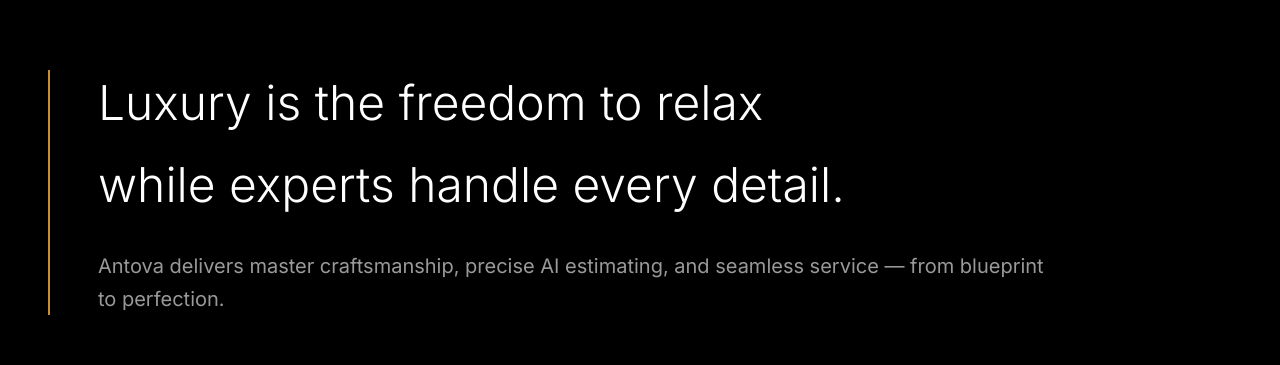
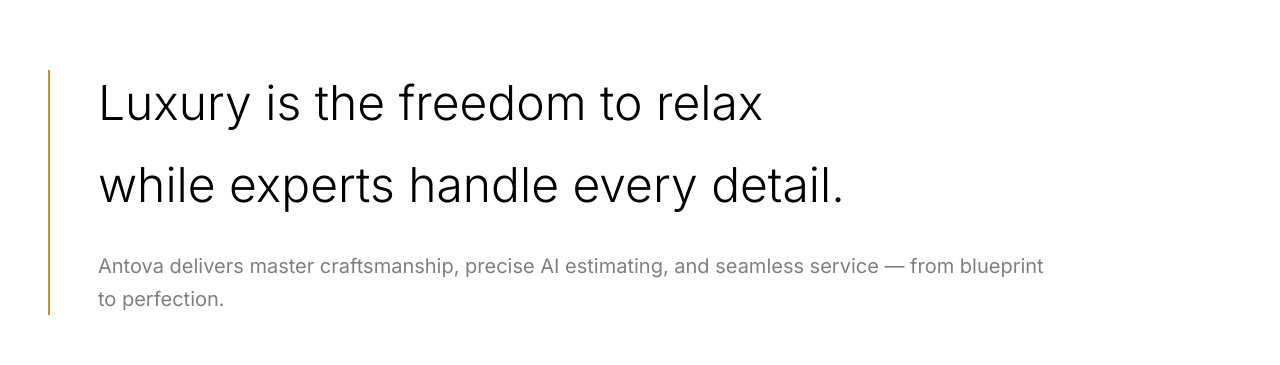
Before and after one commit to danjpm1/test6, a Next.js app: page / in a window 1280 px wide. Shown: the part 1770-2135 px from the top of the page. Built offline with nearby package versions, Linux system fonts and the light colour scheme.

Commit message:
Update page.tsx

```diff
--- a/app/page.tsx
+++ b/app/page.tsx
@@ -543,7 +543,6 @@
   const serviceCardsRef = useRef<HTMLElement>(null)
   const testimonialsRef = useRef<HTMLElement>(null)
 
-  const isServiceCardsVisible = useScrollThreshold(serviceCardsRef, SERVICE_CARDS_THRESHOLD)
   const isTestimonialsVisible = useScrollThreshold(testimonialsRef, TESTIMONIALS_THRESHOLD)
 
   useEffect(() => {
@@ -567,11 +566,10 @@
     return () => window.removeEventListener("scroll", handleScroll)
   }, [])
 
-  const topBgColor = isServiceCardsVisible ? "bg-white" : "bg-black"
   const bottomBgColor = isTestimonialsVisible ? "bg-black" : "bg-white"
 
   return (
-    <div className={`min-h-screen ${topBgColor} transition-colors duration-300 ease-in-out overflow-x-hidden`}>
+    <div className={`min-h-screen bg-white overflow-x-hidden`}>
       {/* Custom animations for scroll indicator */}
       <style jsx global>{`
         @keyframes scroll-wheel {
@@ -682,7 +680,7 @@
         <ScrollIndicator show={showSubtitleAndButtons} />
       </section>
 
-      <section className="py-20 lg:py-28 bg-black">
+      <section className="py-20 lg:py-28 bg-white">
         <div className="px-4 lg:px-8 xl:px-12 w-full max-w-[1800px] mx-auto mb-32 lg:mb-40">
           <div className="relative flex flex-col sm:flex-row sm:items-stretch gap-6 mb-16 bg-[#111] border border-white/10 rounded-2xl overflow-hidden">
             {/* Gold accent line at top */}
@@ -736,13 +734,13 @@
 
         <div className="px-4 lg:px-8 xl:px-12 w-full max-w-[1800px] mx-auto">
           <div className="max-w-[1000px] border-l-2 border-[#c6912c] pl-8 lg:pl-12">
-            <p className="text-2xl md:text-3xl lg:text-4xl xl:text-5xl text-white leading-snug font-light">
+            <p className="text-2xl md:text-3xl lg:text-4xl xl:text-5xl text-black leading-snug font-light">
               Luxury is the freedom to relax
             </p>
-            <p className="text-2xl md:text-3xl lg:text-4xl xl:text-5xl text-white leading-snug font-light mt-4">
+            <p className="text-2xl md:text-3xl lg:text-4xl xl:text-5xl text-black leading-snug font-light mt-4">
               while experts handle every detail.
             </p>
-            <p className="text-lg md:text-xl text-white/60 mt-8 leading-relaxed">
+            <p className="text-lg md:text-xl text-black/50 mt-8 leading-relaxed">
               Antova delivers master craftsmanship, precise AI estimating, and seamless service — from blueprint to perfection.
             </p>
           </div>
@@ -752,7 +750,7 @@
       <section
         id="services"
         ref={serviceCardsRef}
-        className={`py-24 lg:py-32 ${topBgColor} transition-colors duration-300 ease-in-out`}
+        className={`py-24 lg:py-32 bg-white`}
       >
         <div className="px-4 lg:px-8 xl:px-12 w-full max-w-[1800px] mx-auto">
           <div className="grid grid-cols-1 md:grid-cols-3 gap-4 md:gap-6">
```
